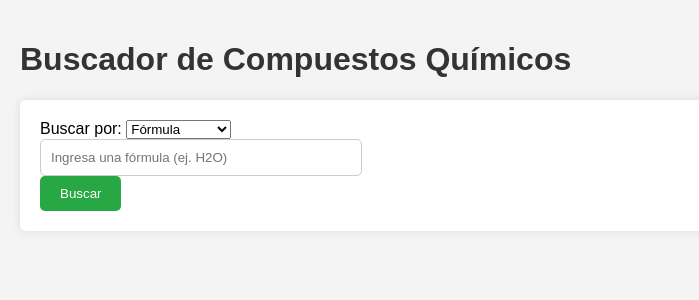
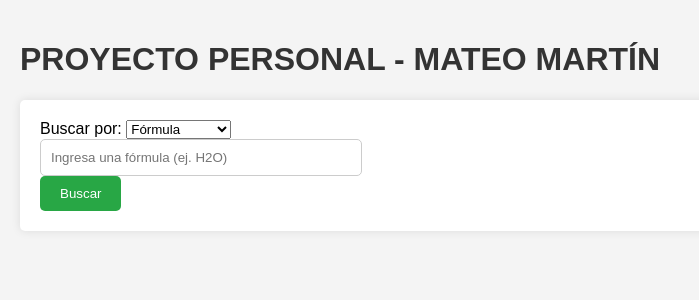
Before and after one commit to mlcganda/Prueba-1, a Flask app: page / in a window 1280 px wide. Shown: the top 300 px of the page, without its empty margins (0-699 px from the left). Run offline with Flask 3, Linux system fonts and the light colour scheme.

Commit message:
Update index.html

```diff
--- a/templates/index.html
+++ b/templates/index.html
@@ -1,10 +1,9 @@
-<!-- templates/index.html -->
 <!DOCTYPE html>
 <html lang="es">
 <head>
     <meta charset="UTF-8">
     <meta name="viewport" content="width=device-width, initial-scale=1.0">
-    <title>Buscador de Compuestos Químicos</title>
+    <title>{{ titulo }}</title>
     <link rel="stylesheet" href="{{ url_for('static', filename='styles.css') }}">
     <script>
         function mostrarCampoBusqueda() {
@@ -23,7 +22,7 @@
     </script>
 </head>
 <body>
-    <h1>Buscador de Compuestos Químicos</h1>
+    <h1>{{ titulo }}</h1>
     <form action="/buscar" method="POST">
         <label for="tipo_busqueda">Buscar por:</label>
         <select id="tipo_busqueda" name="tipo_busqueda" onchange="mostrarCampoBusqueda()" required>
```
